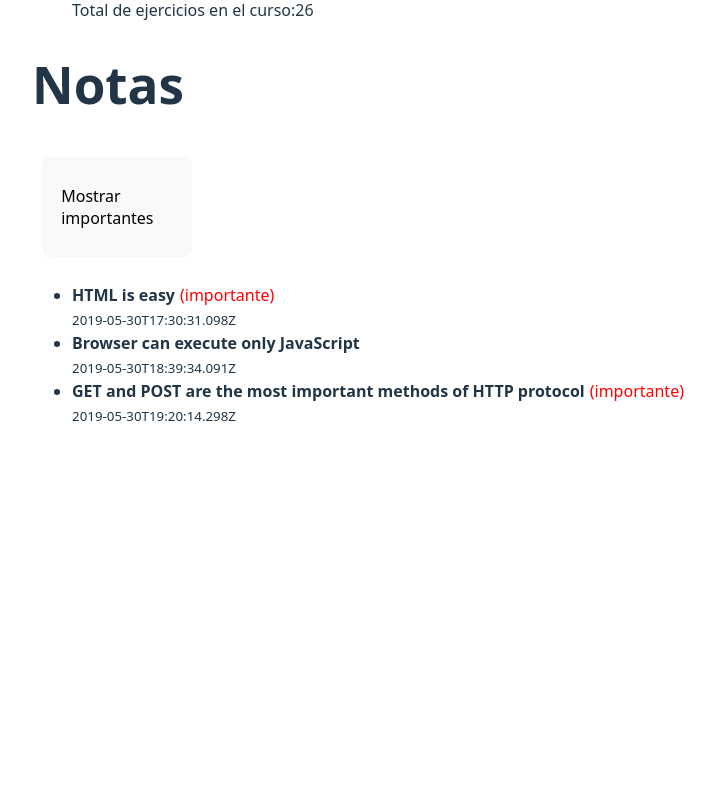
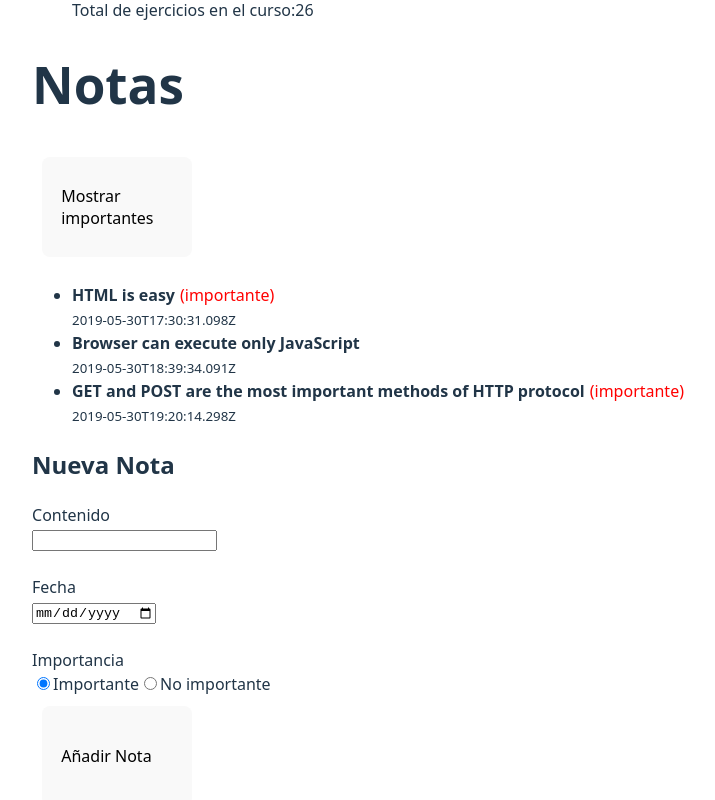
Before and after one commit to DiegoMartinez-Git/despliegueReact, a React (Vite) app: page / in a window 1280 px wide. Shown: the part 607-1407 px from the top of the page, without its empty margins (282-997 px from the left). Before the commit the page ends 1082 px from the top, so only its background shows below. Built offline with nearby package versions, Linux system fonts and the light colour scheme.

Commit message:
Añadido ejercicio 5(formulario para añadir notas) preguntar al profesor)

```diff
--- /dev/null
+++ b/src/componentes/Notas/NotaForm.jsx
@@ -0,0 +1,32 @@
+export default function NotaForm() {
+
+    return (
+        <>
+            <h2>Nueva Nota</h2>
+            <form>
+                <label htmlFor="contenido">Contenido</label><br />
+                <input type="text" name="contenido" placeholder="" required/><br />
+                <br />
+                <label htmlFor="fecha">Fecha</label><br />
+                <input type="date" name="fecha" id="fecha" required/><br />
+                <br />
+                <label htmlFor="importancia">Importancia</label><br />
+                    <label>
+                        <input type="radio" name="importancia" value="importante" checked
+                        />
+                        Importante
+                    </label>
+                    <label>
+                        <input
+                            type="radio"
+                            name="importancia"
+                            value="noImportante"
+                        />
+                        No importante
+                    </label><br />
+                    <button id="añadirNota">Añadir Nota</button>
+            </form>
+
+        </>
+    );
+}
--- a/src/componentes/Notas/Notas.jsx
+++ b/src/componentes/Notas/Notas.jsx
@@ -3,6 +3,7 @@ import { useState } from 'react';
 //Importacion de los componentes MostrarNotas y BotonNotas
 import MostrarNotas from './MostrarNotas';
 import BotonNotas from './BotonNotas'
+import NotaForm from './NotaForm';
 
 //Funcion con un parametro(el parametro será la lista la lista entera(mock-notas))
 export default function Notas({ notasIniciales }) {
@@ -38,7 +39,7 @@ export default function Notas({ notasIniciales }) {
              * notas, ya sean filtradas o no(usando la variable notasFiltradas)
              */}
             <MostrarNotas notas={notasFiltradas} />
-
+            <NotaForm></NotaForm>
         </div>
     );
 }
```
